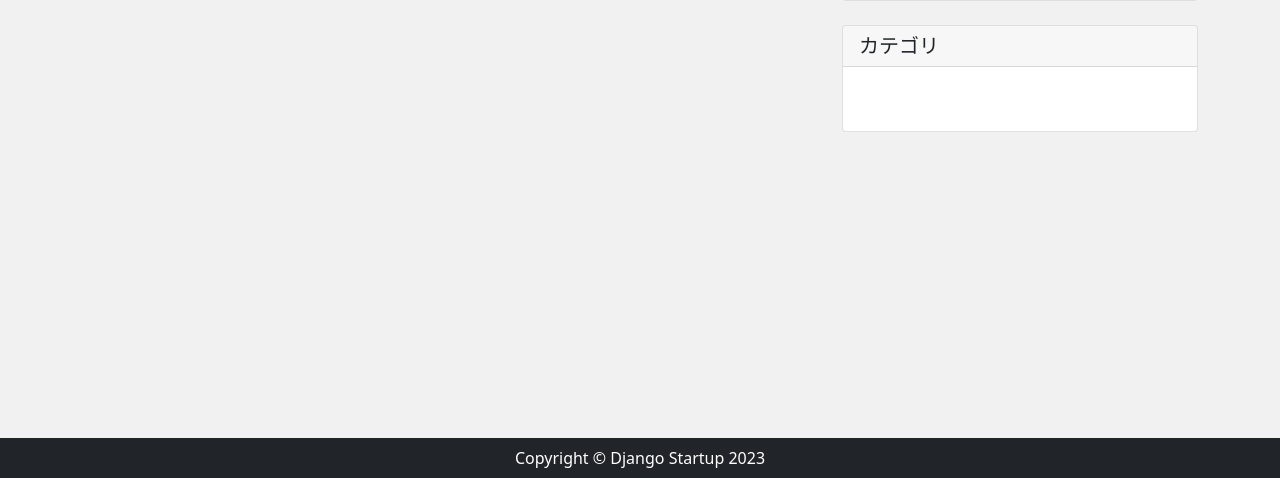
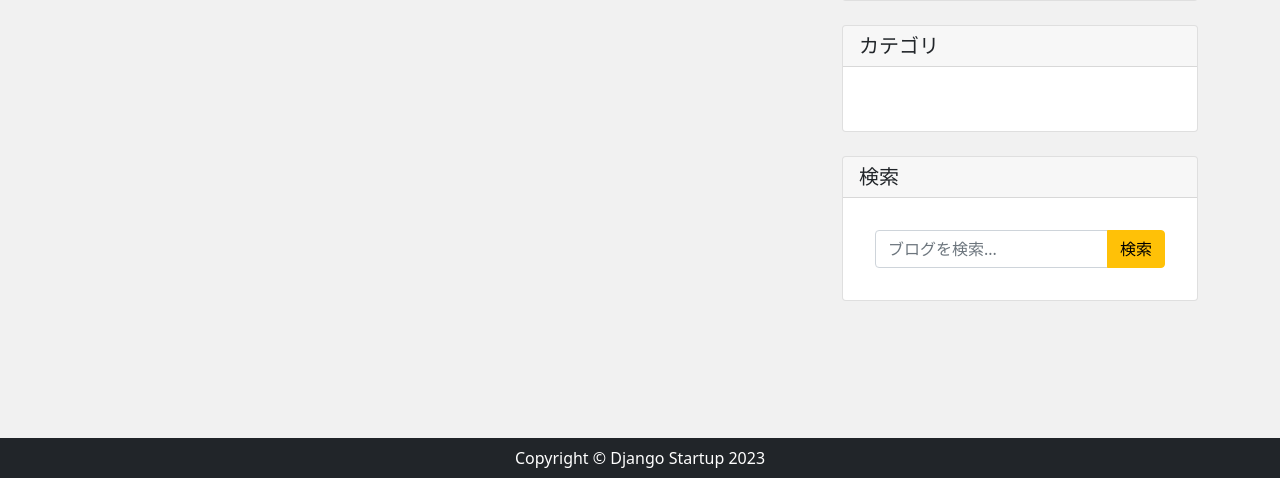
Before and after one commit to nobakku/django-blog, a Django app: page / in a window 1280 px wide. Shown: the part 322-800 px from the top of the page. Run offline with Django 3.2, Linux system fonts and the light colour scheme; data that the repository does not hold is empty.

Commit message:
検索機能の追加

```diff
--- a/blog/templates/blog/index.html
+++ b/blog/templates/blog/index.html
@@ -3,6 +3,9 @@
 
 <div class="row my-4">
   <div class="col-md-8">
+    {% if keyword %}
+      <h4 class="mb-4">「{{ keyword }}」の検索結果</h4>
+    {% endif %}
     {% for post in post_data %}
     <div class="card mb-4">
       {% comment %} 画像があるときのみヘッダー画像を表示(ないと画像がない投稿はエラー) {% endcomment %}
@@ -54,6 +57,16 @@
       </div>
     </div>
 
+    <div class="card my-4">
+      <h5 class="card-header">検索</h5>
+      <div class="card-body">
+        <form method="get" action="{% url 'search' %}" class="input-group">
+          <input type="text" class="form-control" name="keyword" placeholder='ブログを検索...'>
+          <button class="btn btn-warning ml-2" type="submit">検索</button>
+        </form>
+      </div>
+    </div>
+
   </div>
 </div>
 
--- a/blog/urls.py
+++ b/blog/urls.py
@@ -9,4 +9,5 @@ urlpatterns = [
     path('post/<int:pk>/delete/', views.PostDeleteView.as_view(), name='post_delete'),
     # <str:category>でカテゴリの名前をURLに設定
     path('category/<str:category>', views.CategoryView.as_view(), name='category'),
+    path('search/', views.SearchView.as_view(), name='search'),
 ]
--- a/blog/views.py
+++ b/blog/views.py
@@ -3,6 +3,13 @@ from django.views.generic import View
 from .models import Post, Category
 from .forms import PostForm
 from django.contrib.auth.mixins import LoginRequiredMixin
+
+# or 検索用にDjangoのクエリセットAPIであるQ()関数を使用
+from django.db.models import Q
+# 畳み込み演算用
+from functools import reduce
+# 条件式を結合するため
+from operator import and_
 
 
 # トップページ
@@ -114,3 +121,28 @@ class CategoryView(View):
         return render(request, 'blog/index.html', {
             'post_data': post_data
         })
+
+
+# 検索機能
+class SearchView(View):
+    def get(self, request, *args, **kwargs):
+        post_data = Post.objects.order_by('-id')
+        # 検索フォームからキーワードを取得
+        keyword = request.GET.get('keyword')
+
+        if keyword:
+            # 半角と全角の空文字列を除外してquery_listに一文字ずつ格納
+            exclusion_list = set([' ', '　'])
+            query_list = ''
+            for word in keyword:
+                if not word in exclusion_list:
+                    query_list += word
+            # キーワードをQオブジェクトでor検索
+            query = reduce(and_, [Q(title__icontains=q) | Q(content__icontains=q) for q in query_list])
+            # 投稿データにキーワードでフィルターをかける
+            post_data = post_data.filter(query)
+
+        return render(request, 'blog/index.html', {
+            'keyword': keyword,
+            'post_data': post_data
+        })
```
